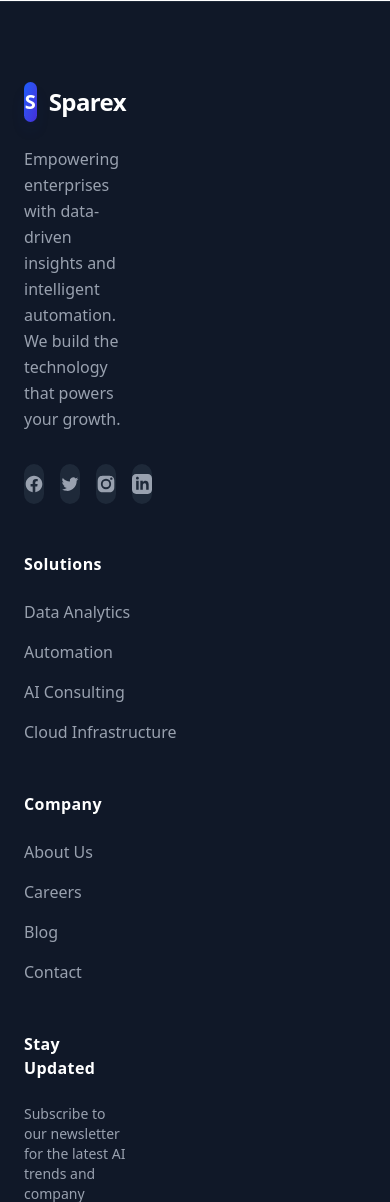
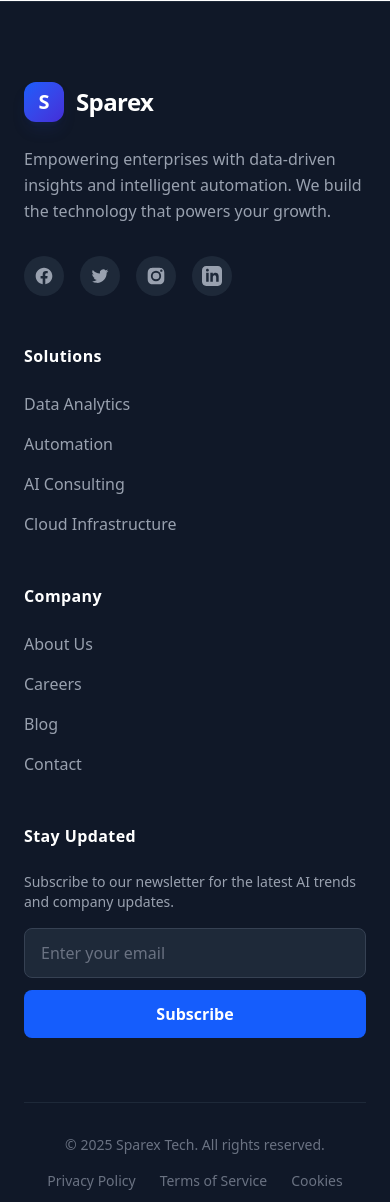
Before and after one commit to aiwaziri05/sparex, a Laravel app: page /blog in a window 390 px wide. Shown: the part 4426-5628 px from the top of the page. Run offline with Laravel 12, Linux system fonts and the light colour scheme; style sheets or scripts are compiled from the project's sources.

Commit message:
fix: update footer layout for responsive design by adjusting column classes for better alignment and spacing

```diff
--- a/resources/views/components/footer.blade.php
+++ b/resources/views/components/footer.blade.php
@@ -29,7 +29,7 @@
       </div>
 
       <!-- Links Column 1 -->
-      <div class="lg:col-span-2 md:col-span-4 col-span-6">
+      <div class="col-span-1 md:col-span-4 lg:col-span-2">
         <h3 class="text-white font-semibold tracking-wide mb-6">Solutions</h3>
         <ul class="space-y-4 text-gray-400">
           <li><a href="#" class="hover:text-white transition-colors">Data Analytics</a></li>
@@ -40,7 +40,7 @@
       </div>
 
       <!-- Links Column 2 -->
-      <div class="lg:col-span-2 md:col-span-4 col-span-6">
+      <div class="col-span-1 md:col-span-4 lg:col-span-2">
         <h3 class="text-white font-semibold tracking-wide mb-6">Company</h3>
         <ul class="space-y-4 text-gray-400">
           <li><a href="#about" class="hover:text-white transition-colors">About Us</a></li>
@@ -51,7 +51,7 @@
       </div>
 
       <!-- Newsletter Column -->
-      <div class="lg:col-span-4">
+      <div class="col-span-1 lg:col-span-4">
         <h3 class="text-white font-semibold tracking-wide mb-6">Stay Updated</h3>
         <p class="text-gray-400 text-sm mb-4">Subscribe to our newsletter for the latest AI trends and company updates.</p>
         <form class="flex flex-col sm:flex-row gap-3">
```
